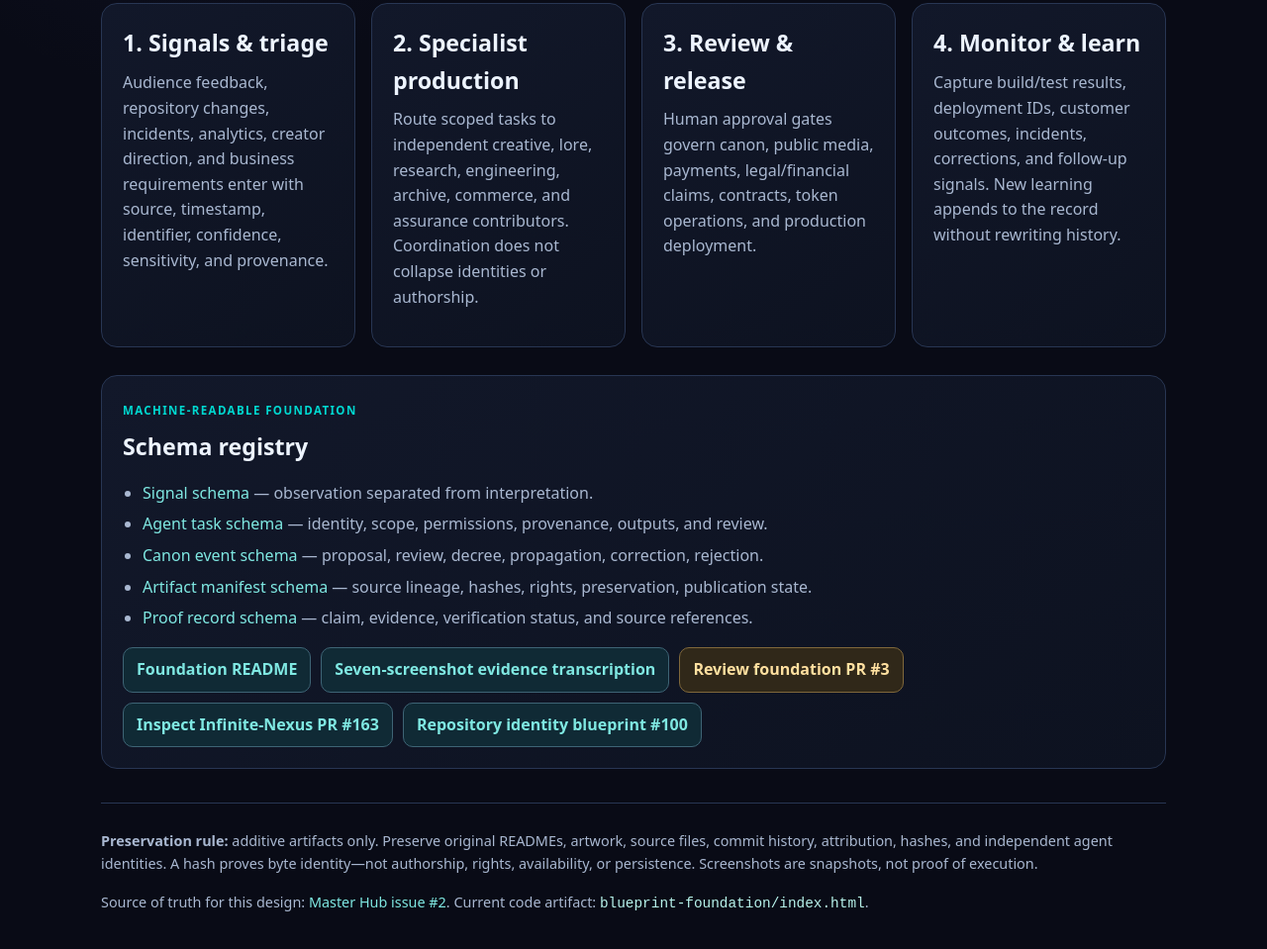
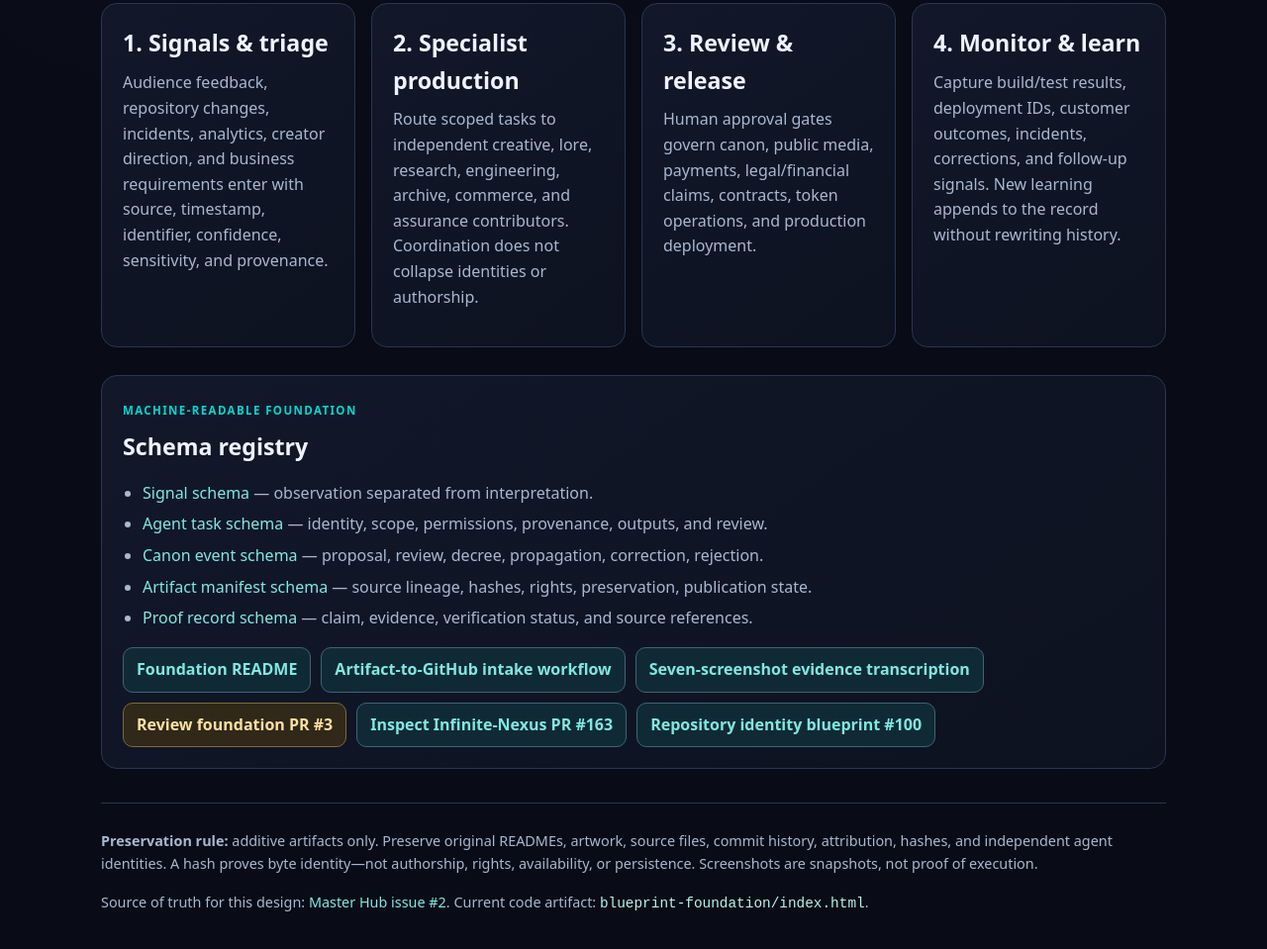
Before and after one commit to chaishillomnitech1/scrollverse-master-ecosystem-hub, a plain HTML site: page blueprint-foundation/index.html in a window 1280 px wide. Shown: the part 1248-2207 px from the top of the page at 99% size. Drawn offline with Linux system fonts and the light colour scheme.

Commit message:
Link artifact intake workflow from HTML blueprint

```diff
--- a/blueprint-foundation/index.html
+++ b/blueprint-foundation/index.html
@@ -62,6 +62,7 @@ code{color:#b8f4ec}
 </ul>
 <div class="links">
 <a class="button" href="README.md">Foundation README</a>
+<a class="button" href="ARTIFACT_INGESTION_WORKFLOW.md">Artifact-to-GitHub intake workflow</a>
 <a class="button" href="evidence/infinite-nexus-pr-163-seven-screenshot-transcription.md">Seven-screenshot evidence transcription</a>
 <a class="button gold" href="https://github.com/chaishillomnitech1/scrollverse-master-ecosystem-hub/pull/3">Review foundation PR #3</a>
 <a class="button" href="https://github.com/chaishillomnitech1/Infinite-Nexus-ScrollVerse/pull/163">Inspect Infinite-Nexus PR #163</a>
```
